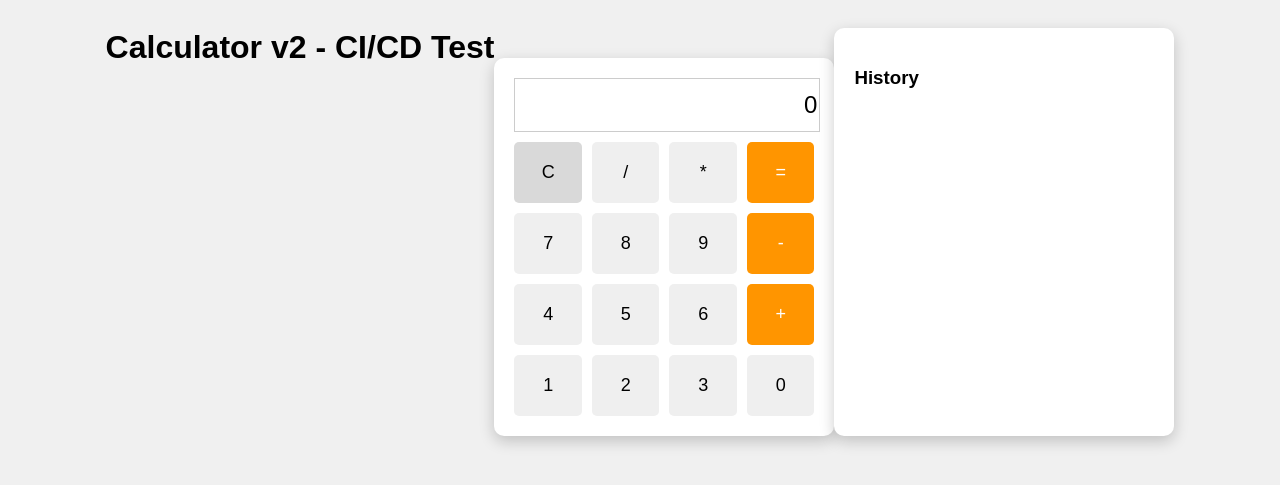
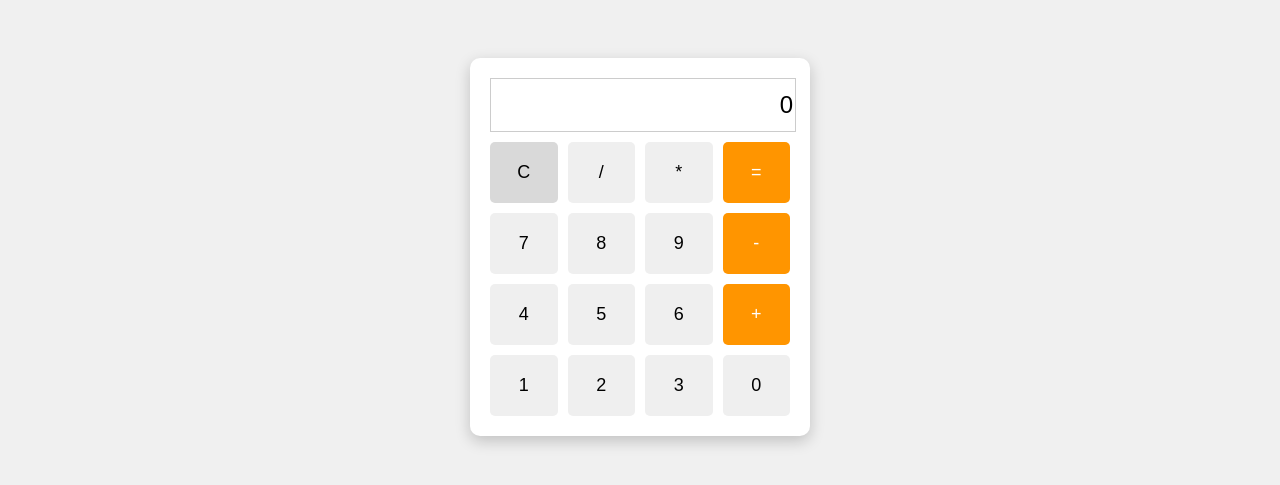
Before and after one commit to Ngalay-dev/team5-CA2, a Flask app: page / in a window 1280 px wide. Shown: the top 485 px of the page. Run offline with Flask 3, Linux system fonts and the light colour scheme.

Commit message:
Remove calculator history display and logic
Removed the calculator history section and its related functionality.

```diff
--- a/templates/index.html
+++ b/templates/index.html
@@ -1,7 +1,6 @@
 <!DOCTYPE html>
 <html>
 <head>
-    <h1> Calculator v2 - CI/CD Test</h1>
     <title>Flask Calculator</title>
     <style>
         body { font-family: Arial; display: flex; justify-content: center; background: #f0f0f0; }
@@ -34,11 +33,6 @@
         <button onclick="press('3')">3</button><button onclick="press('0')">0</button>
     </div>
 </div>
-<div class="calc-container" style="margin-top:20px;">
-    <h3>History</h3>
-    <ul id="history" style="padding-left:20px;"></ul>
-</div>
-
 
 <script>
     let currentExpression = "";
@@ -64,25 +58,8 @@
         const data = await response.json();
         display.value = data.result;
         currentExpression = data.result; // Allow continuous calculation
-        addToHistory(currentExpression, data.result);
-    }
-</script>
-<script>
-    const historyList = document.getElementById('history');
-
-    function addToHistory(expression, result) {
-        const item = document.createElement('li');
-        item.textContent = expression + " = " + result;
-        historyList.prepend(item);
-
-        // keep only last 5 entries
-        if (historyList.children.length > 5) {
-            historyList.removeChild(historyList.lastChild);
-        }
     }
 </script>
 
-
-
 </body>
 </html>
```
